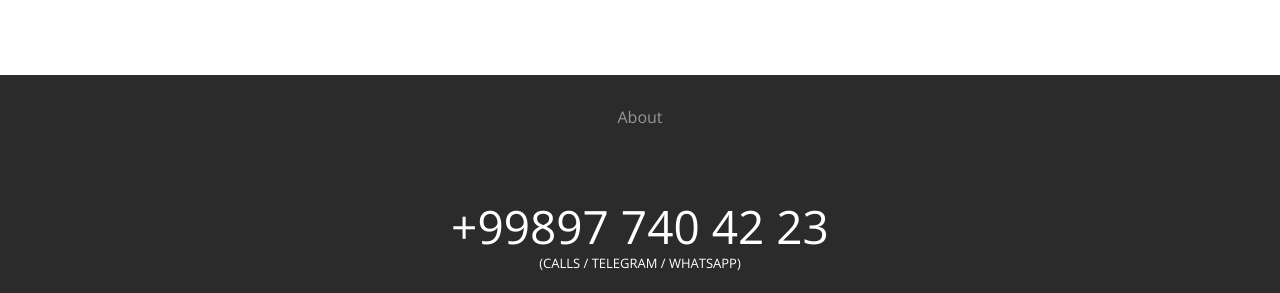
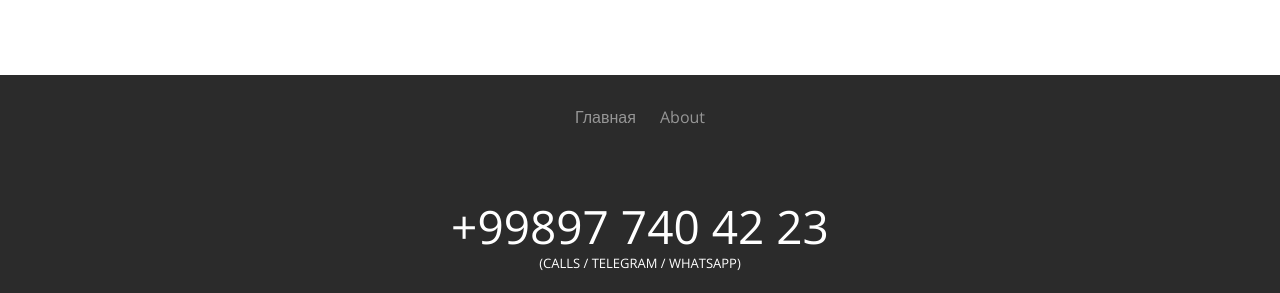
Before and after one commit to ryuldashev/mubinov, a Jekyll site: the page built from index.markdown, in a window 1280 px wide and 900 px high, scrolled down 5324 px. Shown: the part 442-735 px from the top of the window. Built offline with Jekyll 4.4.1, drawn with Linux system fonts in a browser that asks for light colours.

Commit message:
Pages links style

```diff
--- a/_layouts/default.html
+++ b/_layouts/default.html
@@ -10,7 +10,6 @@
         <meta name="viewport" content="width=device-width, initial-scale=1">
 
         <meta content="telephone=no" name="format-detection">
-        <!-- This make sence for mobile browsers. It means, that content has been optimized for mobile browsers -->
         <meta name="HandheldFriendly" content="true">
 
         <!--[if (gt IE 9)|!(IE)]><!-->
@@ -45,7 +44,9 @@
                 <div class="row align-items-center">
                     <div class="col-md-3 col-auto mr-auto">
                         <div class="logo">
-                            <img src="/static/img/general/logo-white.png" alt="">
+                            <a href="/">
+                                <img src="/static/img/general/logo-white.png" alt="">
+                            </a>
                         </div>
                     </div>
                     <div class="col-lg-6 d-none d-lg-block">
@@ -267,6 +268,7 @@
         </div>
     {% endif %}
 
+    {% if page.permalink == null %}
         <div class="logos" id="clients">
             <div class="container">
                 <div class="h2 logos-title text-center">
@@ -286,10 +288,15 @@
                 </div>
             </div>
         </div>
+    {% endif %}
 
         <div class="footer">
             <div class="container-fluid">
                 <div class="footer-links">
+
+                    {% if page.permalink == null %}
+                        <a href="/">Главная</a>
+                    {% endif %}
                     {% assign pages = site.pages | where_exp: "item", "item.permalink != null" %}
                     {% assign pages = pages | where_exp: "item", "item.permalink != '/404.html'" %}
                     {% for cpage in pages %}
```
Also changed, not shown: static/css/mainnwvxn.css.
